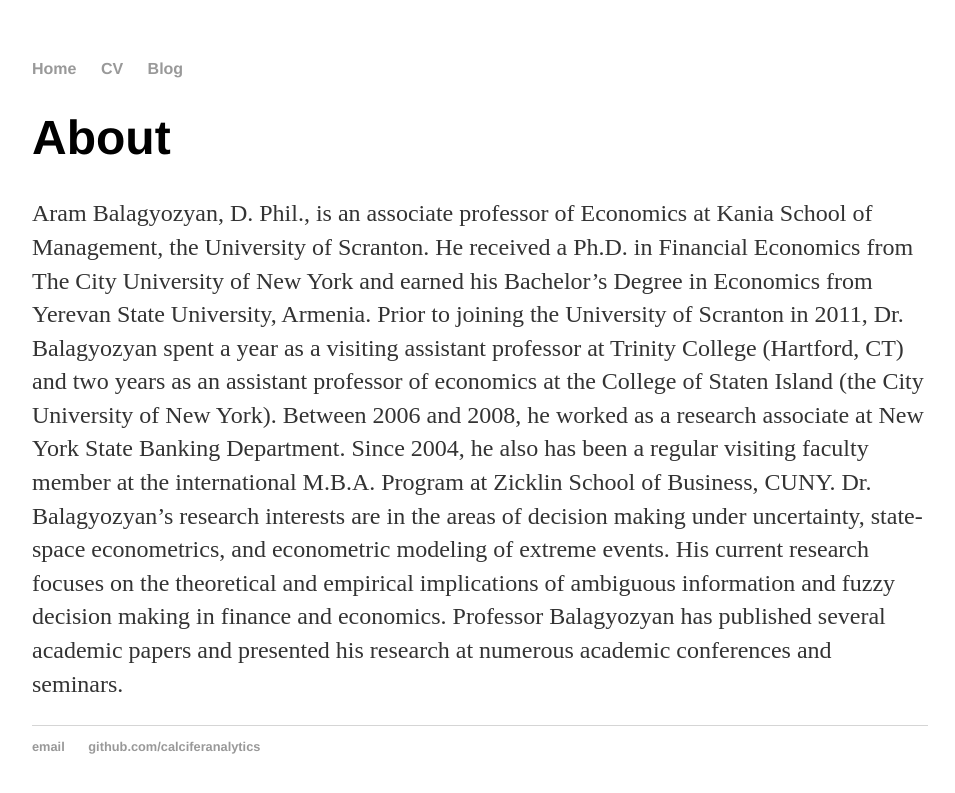
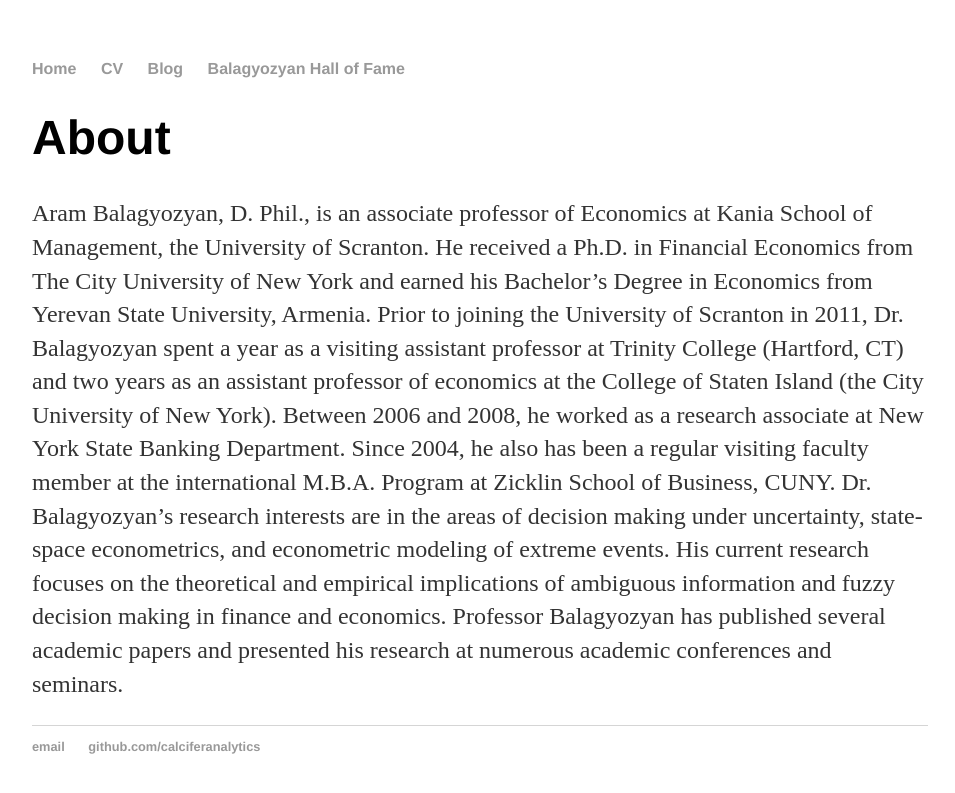
Before and after one commit to calciferanalytics/calciferanalytics.github.io, a Jekyll site: the page built from index.html, in a window 1280 px wide. Shown: the top 793 px of the page, without its empty margins (160-1115 px from the left). Built offline with Jekyll 4.4.1, drawn with Linux system fonts in a browser that asks for light colours.

Commit message:
Update default.html

```diff
--- a/_layouts/default.html
+++ b/_layouts/default.html
@@ -11,6 +11,7 @@
 	        		<li><a href="/">Home</a></li>
 	        		<li><a href="/cv">CV</a></li>
 	        		<li><a href="/blog">Blog</a></li>
+				<li><a href="/halloffame">Balagyozyan Hall of Fame</a></li>
 	    		</ul>
 			</nav>
 			<div class="container">
```
